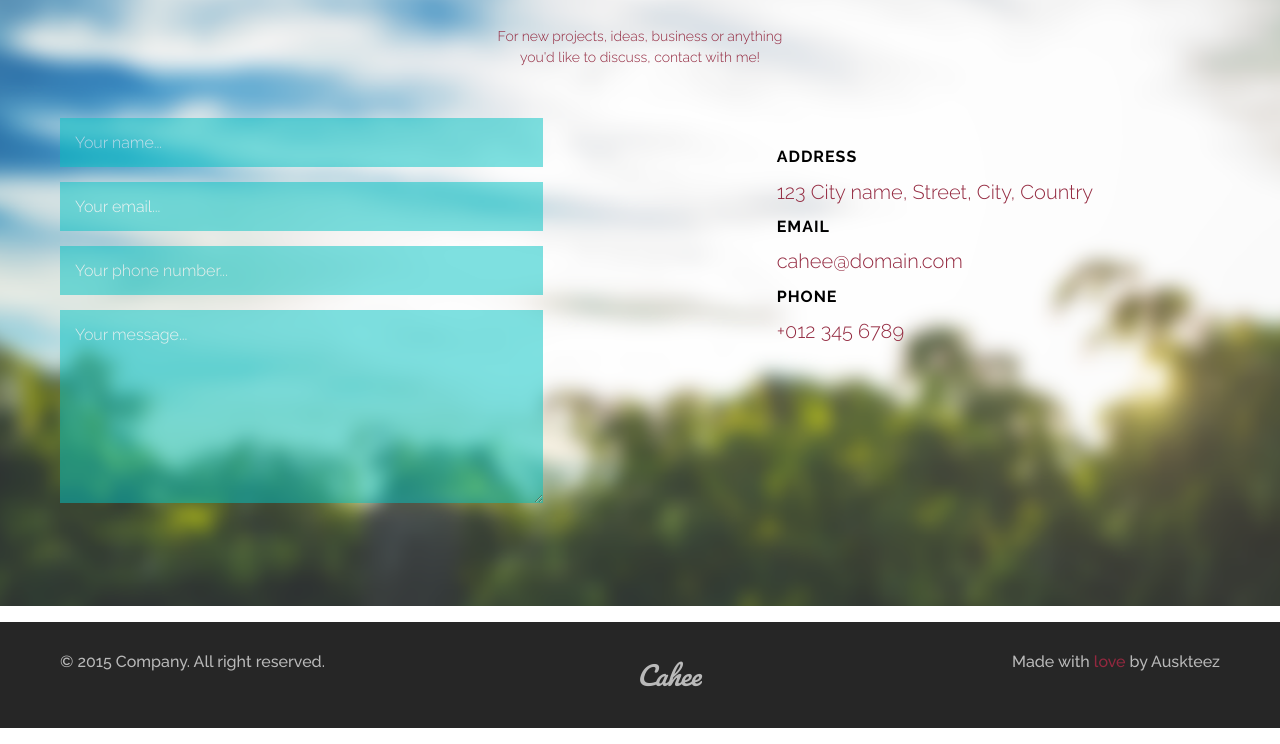
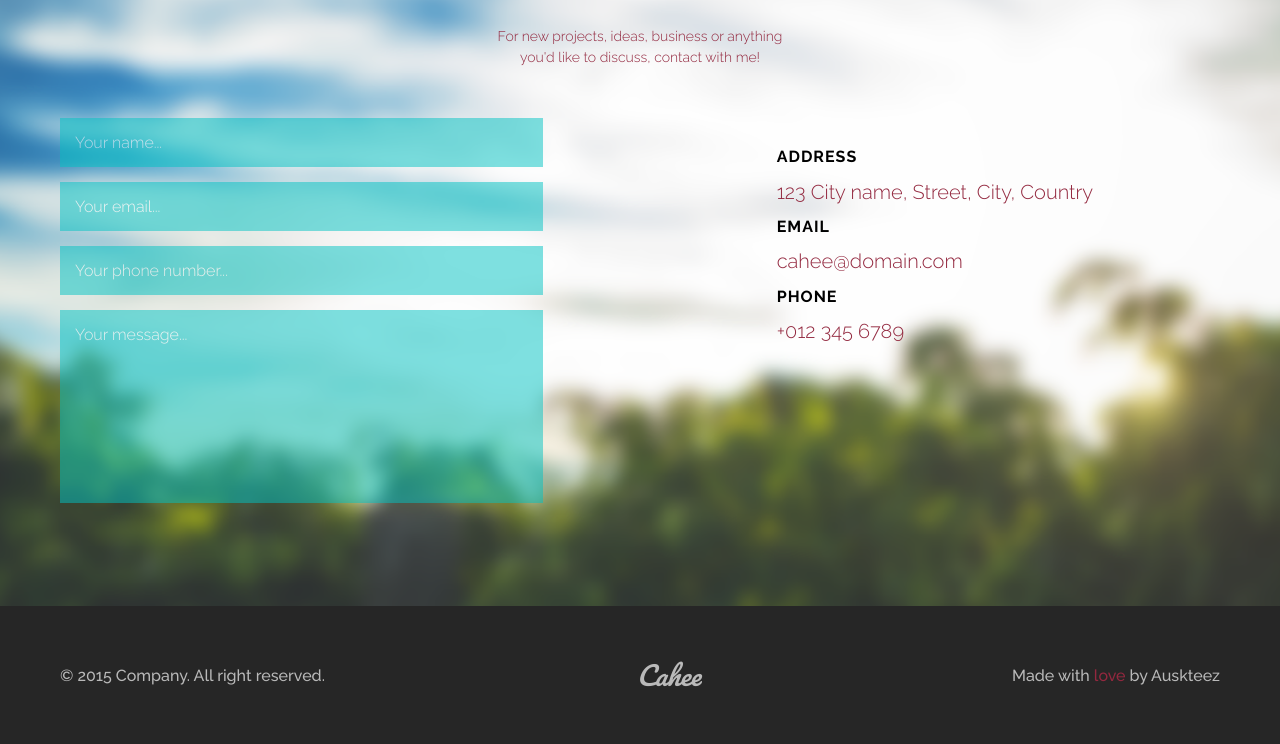
Before and after one commit to marynaaa/lesson_11, a plain HTML site: page index.html in a window 1280 px wide. Shown: the part 194-938 px from the top of the page. Drawn offline with Linux system fonts and the light colour scheme.

Commit message:
first commit

```diff
--- a/index.html
+++ b/index.html
@@ -9,6 +9,7 @@
     <link rel="stylesheet" href="src/css/style.css">
 </head>
 <body>
+    <div class="page">
     <main class="main">
         <section class="contact-form-section" style="background-image: url(src/img/background.png);">
             <div class="container">
@@ -72,5 +73,6 @@
             </ul>
         </div>
     </footer>
+</div>
 </body>
 </html>
--- a/src/css/style.css
+++ b/src/css/style.css
@@ -4,9 +4,14 @@
 
 body,
 html {
-    padding: 0%;
-    margin: 0%;
+    padding: 0;
+    margin: 0;
     font-family: 'Raleway';
+}
+
+.page {
+    display: flex;
+    flex-direction: column;
 }
 
 .contact-form-section {
@@ -16,7 +21,7 @@ html {
     background-size: cover;
 }
 
-.contact-form-section .container{
+.contact-form-section .container {
     display: flex;
     flex-direction: column;
 }
@@ -33,7 +38,6 @@ html {
     text-align: center;
     padding: 50px 0;
     max-width: 300px;
-    width: 100%;
 }
 
 .contact-title {
@@ -77,6 +81,7 @@ html {
 
 .form-textarea {
     padding-bottom: 140px;
+    resize: none;
 }
 
 .form-item::-webkit-input-placeholder {
@@ -88,6 +93,10 @@ html {
     opacity: 1;
     color: #fff;
     border-left: 5px solid #355b82;
+}
+
+.form-item:last-child {
+    margin: 0;
 }
 
 .examples-item {
@@ -106,12 +115,12 @@ html {
 }
 
 .examples-item:last-child {
-    margin: 0%;
+    margin: 0;
 }
 
 .footer {
     background-color: #262626;
-    min-height: 90px;
+    min-height: 70px;
 }
 
 .footer-flex-row {
@@ -125,7 +134,9 @@ html {
     font-weight: 500;
     list-style: none;
     color: #b9b9b9;
+    align-self: center;
 }
+
 .cahee {
     font-family: 'Pacifico';
     font-size: 26px;
```
